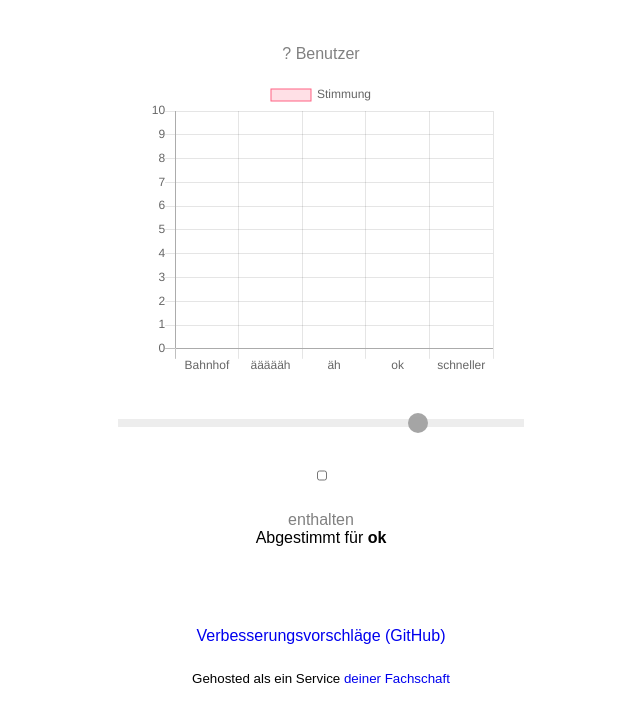
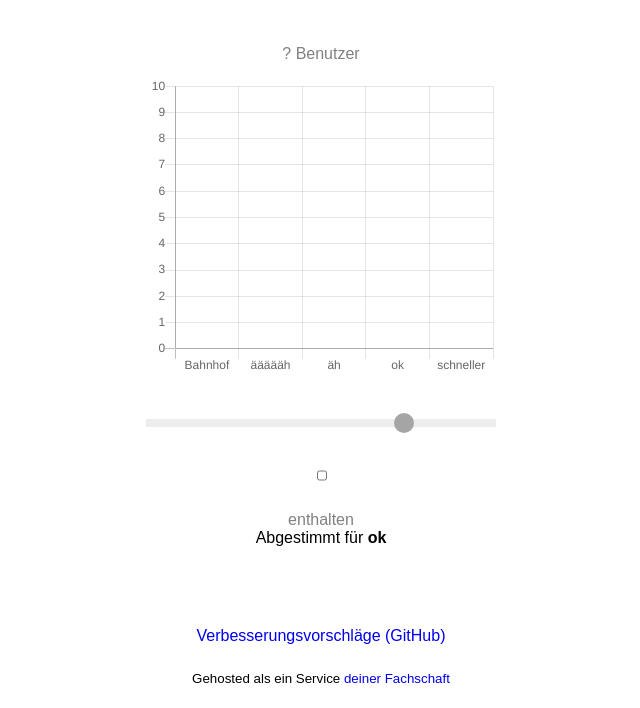
Before and after one commit to timo-braungardt/profbremse, a plain HTML site: page web/index.html in a window 1280 px wide. Shown: the part 92-800 px from the top of the page, without its empty margins (319-959 px from the left). Drawn offline with Linux system fonts and the light colour scheme.

Commit message:
edited gui removed chart.js dataset label to prevent confusion resized the slider to match the chart

```diff
--- a/web/index.html
+++ b/web/index.html
@@ -119,6 +119,9 @@
             }]
         },
         options: {
+          legend: {
+            display: false
+          },
           responsive: false,
             scales: {
                 yAxes: [{
--- a/web/style.css
+++ b/web/style.css
@@ -41,7 +41,7 @@ a{
 
 
 .slider {
-    width: 80%;
+    width: 350px;
     margin-top: 3em;
 
     -webkit-appearance: none;
@@ -74,14 +74,3 @@ a{
     background: gray;
     cursor: pointer;
 }
-
-
-
-
-
-@media only screen and (min-width: 600px){
-    #container{
-        margin-left: 30%;
-        margin-right: 30%;
-    }
-}
```
